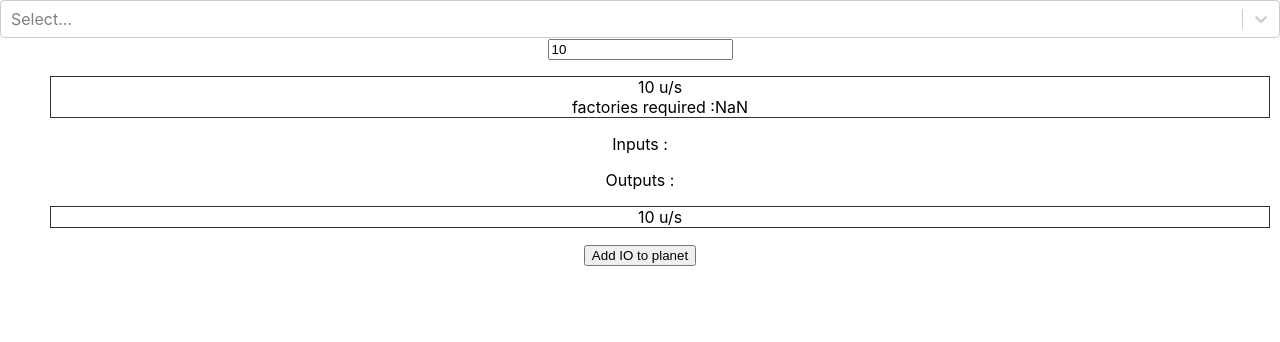
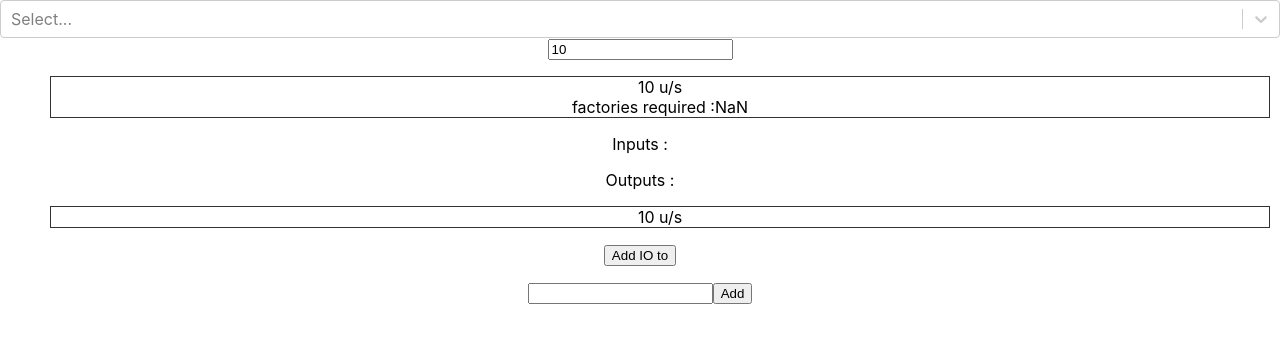
Before and after one commit to Enzuo/dspmath, a React (Create React App) app: page / in a window 1280 px wide. Shown: the top 342 px of the page. Built offline with nearby package versions, Linux system fonts and the light colour scheme.

Commit message:
Add planet list

```diff
--- a/src/components/InputOutput.js
+++ b/src/components/InputOutput.js
@@ -25,12 +25,13 @@ export default class InputOutput extends React.Component {
         <ul>
           {listOutput}
         </ul>
-        <button onClick={this.handleAddToPlanet}>Add IO to planet</button>
+        <button onClick={this.handleAddToPlanet}>Add IO to {this.props.planet}</button>
       </div>
     )
   }
 
   handleAddToPlanet = (e) => {
-
+    var {inputs, outputs} = this.props.d
+    this.props.onAdd({inputs, outputs})
   }
 }
--- a/src/components/Main.js
+++ b/src/components/Main.js
@@ -2,6 +2,7 @@ import React from 'react'
 import ItemSelect from './ItemSelect.js'
 import ProductionChain from './ProductionChain.js'
 import InputOutput from './InputOutput.js'
+import PlanetList from './PlanetList.js'
 
 import DSPMath from '../dspMath.js'
 
@@ -16,10 +17,11 @@ export default class Main extends React.Component {
 
     this.state = {
       items : ITEMS,
-      // productionChain : [],
       qtyWanted : 10,
       itemWanted : null,
       remoteProducedItems : [],
+      planets : [],
+      selectedPlanet : null,
     }
 
     this.handleSelectChange = this.handleSelectChange.bind(this)
@@ -34,13 +36,13 @@ export default class Main extends React.Component {
         <ItemSelect items={this.state.items} onChange={this.handleSelectChange}></ItemSelect>
         <input value={this.state.qtyWanted} onChange={this.handleQtyWantedChange}></input>
         <ProductionChain chain={productionChain} onItemClick={this.handleItemClick}></ProductionChain>
-        <InputOutput d={io}></InputOutput>
+        <InputOutput d={io} onAdd={this.handleAddIO} planet={this.state.selectedPlanet}></InputOutput>
+        <PlanetList d={this.state.planets} selected={this.state.selectedPlanet} onPlanetAdd={this.handlePlanetAdd} onPlanetSelect={this.handlePlanetSelect}></PlanetList>
       </div>
     )
   }
 
   handleSelectChange(item){
-    // var chain = DSPMath.getProductionChain(item, this.state.qtyWanted)
     this.setState({
       itemWanted : item
     })
@@ -48,9 +50,8 @@ export default class Main extends React.Component {
 
   handleQtyWantedChange = (e) => {
     var qtyWanted = e.target.value
-    // var chain = DSPMath.getProductionChain(this.state.itemWanted, qtyWanted)
     this.setState({
-      qtyWanted : e.target.value
+      qtyWanted
     })
   }
 
@@ -61,4 +62,21 @@ export default class Main extends React.Component {
       remoteProducedItems
     })
   }
+
+  handlePlanetAdd = (name) => {
+    this.state.planets.push({name})
+    this.setState({
+      planets : this.state.planets
+    })
+  }
+
+  handlePlanetSelect = (planet) => {
+    this.setState({
+      selectedPlanet : planet
+    })
+  }
+
+  handleAddIO = (io) => {
+
+  }
 }
--- /dev/null
+++ b/src/components/PlanetList.js
@@ -0,0 +1,35 @@
+import React from 'react'
+
+export default class Planets extends React.Component {
+  constructor(props){
+    super(props)
+
+    this.state = {
+      newName : ''
+    }
+  }
+
+  render () {
+    var planets = this.props.d.map((planet) => {
+      return (<li data={planet.name} onClick={this.handleSelect}>{planet.name}</li>)
+    })
+    return (
+      <div>
+        <ul>{planets}</ul>
+        <input value={this.state.newName} onChange={e => this.setState({ newName : e.target.value})}></input><button onClick={this.handleAdd}>Add</button>
+      </div>
+    )
+  }
+
+  handleAdd = (e) => {
+    console.log('add planet')
+    // TODO generate ids ?
+    this.props.onPlanetAdd(this.state.newName)
+  }
+
+  handleSelect = (e) => {
+    var planet = e.target.getAttribute('data')
+    console.log('select planet', e.target.getAttribute('data'))
+    this.props.onPlanetSelect(planet)
+  }
+}
```
